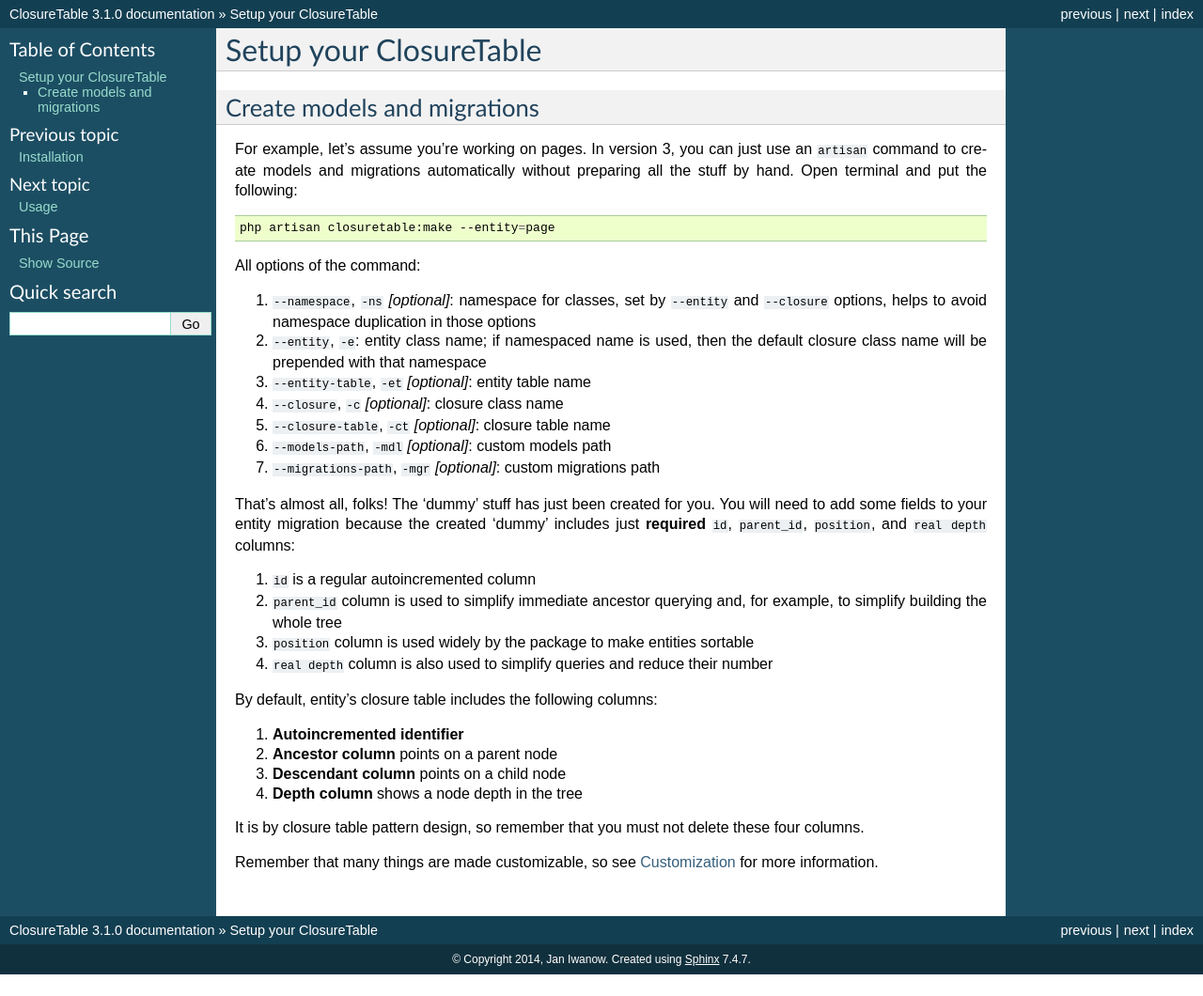
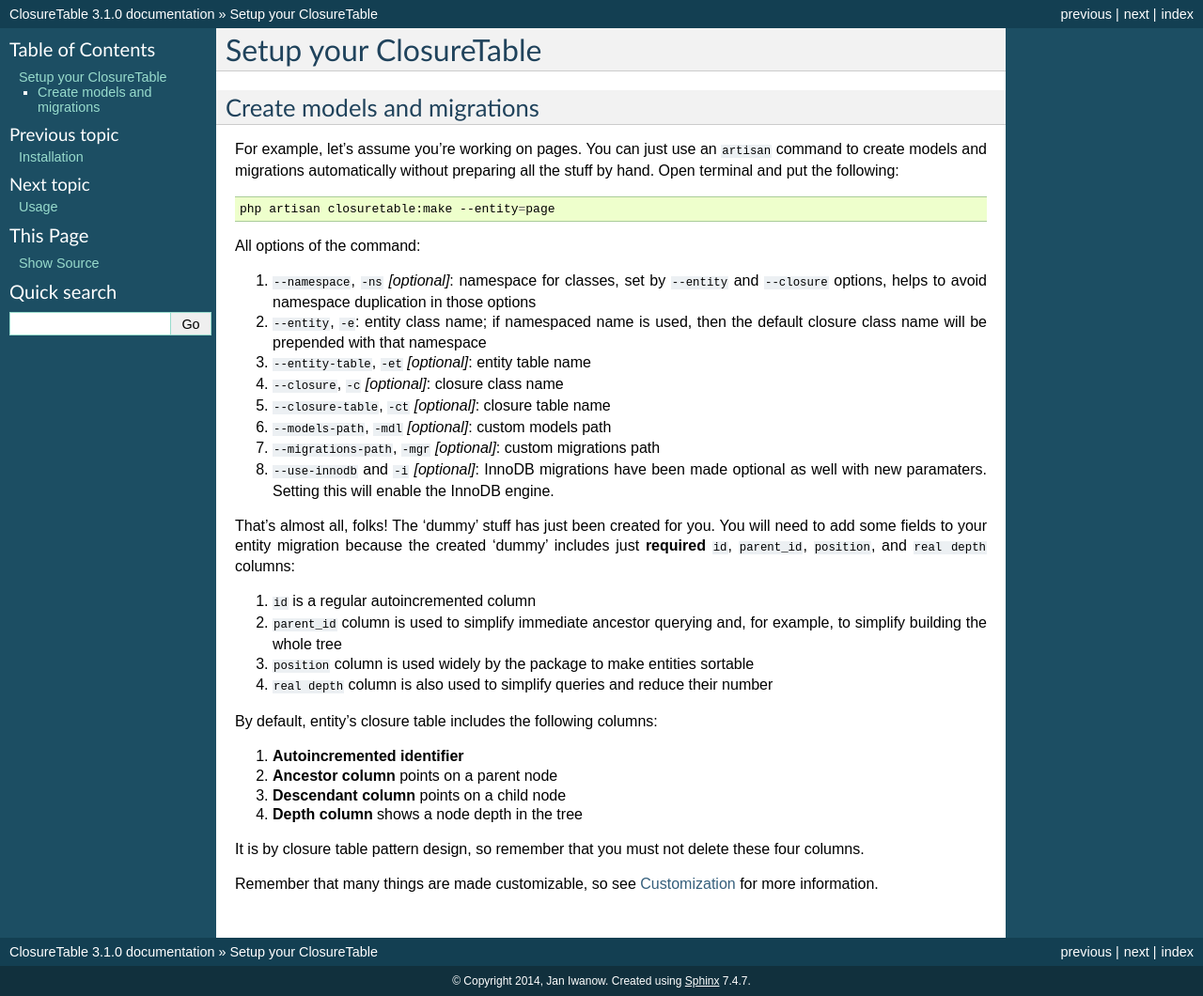
Before and after one commit to franzose/ClosureTable, a Sphinx documentation site: the page built from docs/create.rst, in a window 1280 px wide. Shown: the whole page at 94% size. Built offline with Sphinx 7.4.7, drawn with Linux system fonts in a browser that asks for light colours; before the commit the page ends 1037 px from its top, so only the background shows below that.

```diff
--- a/docs/create.rst
+++ b/docs/create.rst
@@ -7,7 +7,7 @@ Setup your ClosureTable
 Create models and migrations
 ----------------------------
 
-For example, let's assume you're working on pages. In version 3, you can just use an ``artisan`` command to create models and migrations automatically without preparing all the stuff by hand. Open terminal and put the following:
+For example, let's assume you're working on pages. You can just use an ``artisan`` command to create models and migrations automatically without preparing all the stuff by hand. Open terminal and put the following:
 
 .. code-block:: bash
 
@@ -22,6 +22,7 @@ All options of the command:
 5. ``--closure-table``, ``-ct`` *[optional]*: closure table name
 6. ``--models-path``, ``-mdl`` *[optional]*: custom models path
 7. ``--migrations-path``, ``-mgr`` *[optional]*: custom migrations path
+8. ``--use-innodb`` and ``-i`` *[optional]*: InnoDB migrations have been made optional as well with new paramaters. Setting this will enable the InnoDB engine.
 
 That's almost all, folks! The ‘dummy’ stuff has just been created for you. You will need to add some fields to your entity migration because the created ‘dummy’ includes just **required** ``id``, ``parent_id``, ``position``, and ``real depth`` columns:
 
--- a/docs/installation.rst
+++ b/docs/installation.rst
@@ -9,7 +9,7 @@ To install the package, put the following in your composer.json:
 .. code-block:: json
 
 	"require": {
-		"franzose/closure-table": "dev-master"
+		"franzose/closure-table": "4.*"
 	}
 
 
```
Also changed, not shown: README.md (+4 -3 lines), docs/index.rst (+5 -3 lines).
